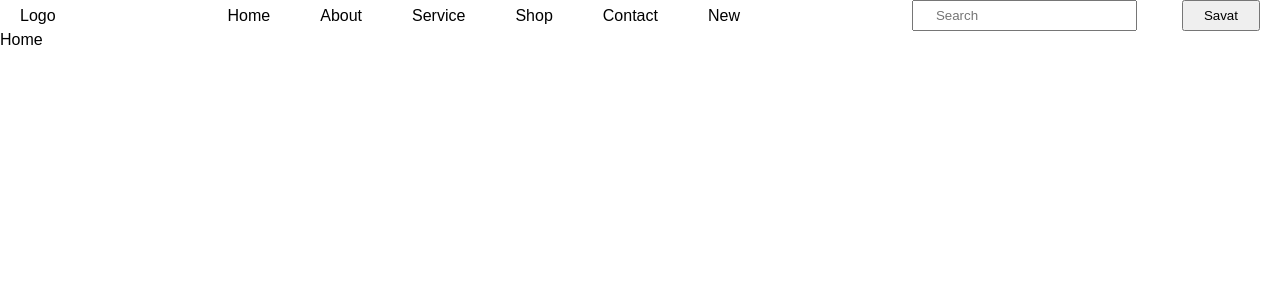
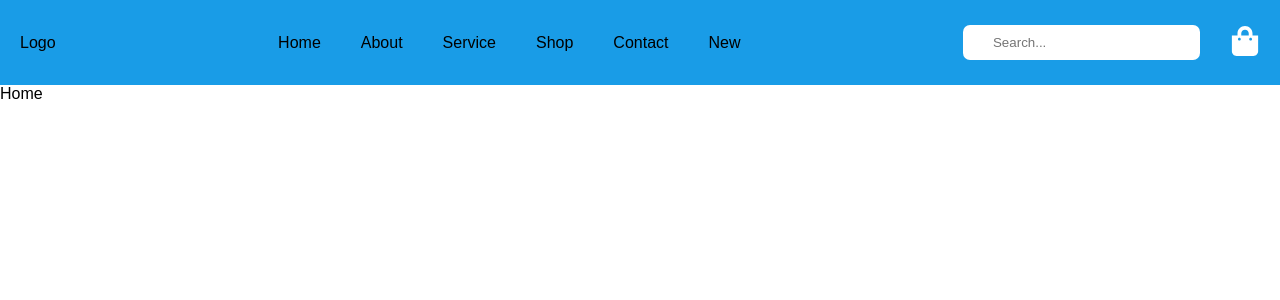
Before and after one commit to salmonbek/avtomatika-uz, a React (Vite) app: page / in a window 1280 px wide. Shown: the top 300 px of the page. Built offline with nearby package versions, Linux system fonts and the light colour scheme; a web font is replaced by a local one.

Commit message:
header-changed

```diff
--- a/package.json
+++ b/package.json
@@ -12,6 +12,7 @@
   "dependencies": {
     "react": "^18.2.0",
     "react-dom": "^18.2.0",
+    "react-icons": "^5.2.1",
     "react-router-dom": "^6.23.1",
     "sass": "^1.77.4"
   },
--- a/src/components/header/Header.jsx
+++ b/src/components/header/Header.jsx
@@ -1,12 +1,13 @@
 import { Link } from "react-router-dom";
 import "./Header.scss";
+import { FaShoppingBag } from "react-icons/fa";
 
 const Header = () => {
   return (
-    <header className="container">
-      <nav className="nav">
+    <header className="header">
+      <nav className="nav container">
         <div className="nav-logo">
-          <Link to={'/'}>Logo</Link>
+          <Link to={"/"}>Logo</Link>
         </div>
         <div className="nav-link">
           <Link to="/">Home</Link>
@@ -17,9 +18,9 @@ const Header = () => {
           <Link to="/news">New</Link>
         </div>
         <div className="nav-btn">
-          <input type="text" placeholder="Search" />
-          <button>
-            Savat
+          <input type="text" placeholder="Search..." />
+          <button className="icon-shop">
+            <FaShoppingBag />
           </button>
         </div>
       </nav>
--- a/src/components/header/Header.scss
+++ b/src/components/header/Header.scss
@@ -1,23 +1,29 @@
-.nav{
+// header section style start
+.header {
+  background-color: rgb(25, 156, 231);
+  padding: 25px 0;
+  width: 100%;
+  .nav {
     display: flex;
+    justify-content: space-between;
     align-items: center;
-    justify-content: space-between;
-    gap: 15px;
-    &-link{
-        display: flex;
-        align-items: center;
-        gap: 50px;
+    &-link {
+      display: flex;
+      align-items: center;
+      gap: 40px;
     }
-    &-btn{
-        display: flex;
-        align-items: center;
-        gap: 45px;
-
-        input{
-            padding: 6px 22px;
-        }
-        button{
-            padding: 6px 20px;
-        }
+    &-btn {
+      display: flex;
+      align-items: center;
+      gap: 30px;
+      input {
+        padding: 10px 30px;
+      }
+      button * {
+        width: 30px;
+        height: 30px;
+        color: white;
+      }
     }
+  }
 }
--- a/src/sass/index.scss
+++ b/src/sass/index.scss
@@ -68,6 +68,18 @@ body {
   font-family: "Nunito Sans", sans-serif !important;
 }
 
+button {
+  background: transparent;
+  border: none;
+  outline: none;
+  cursor: pointer;
+}
+input {
+  outline: none;
+  border: none;
+  border-radius: 7px;
+}
+
 ///////// .container/////////
 ///
 
```
Also changed, not shown: 1 other file (tests, documents, lock files or other folders).
